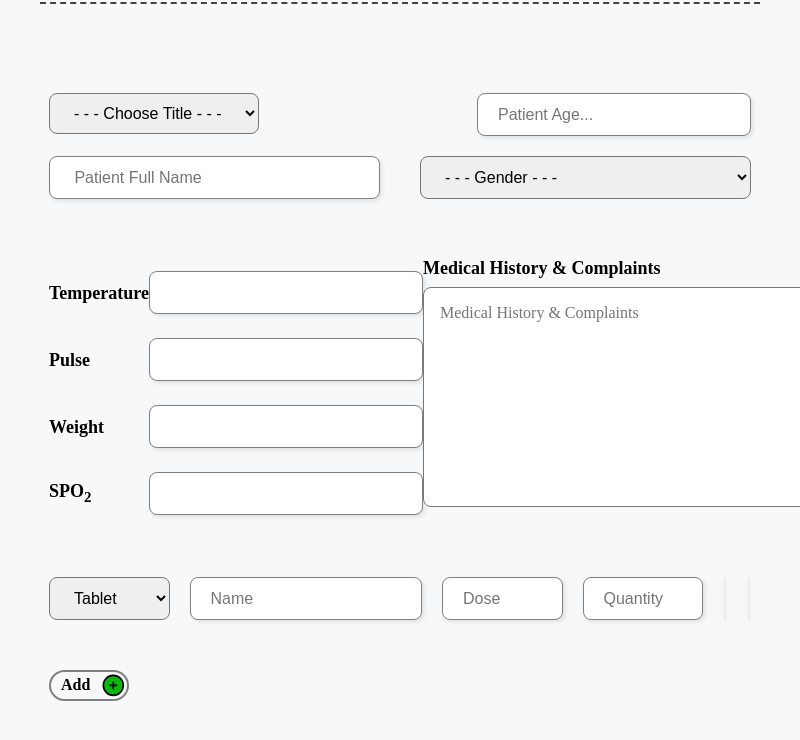
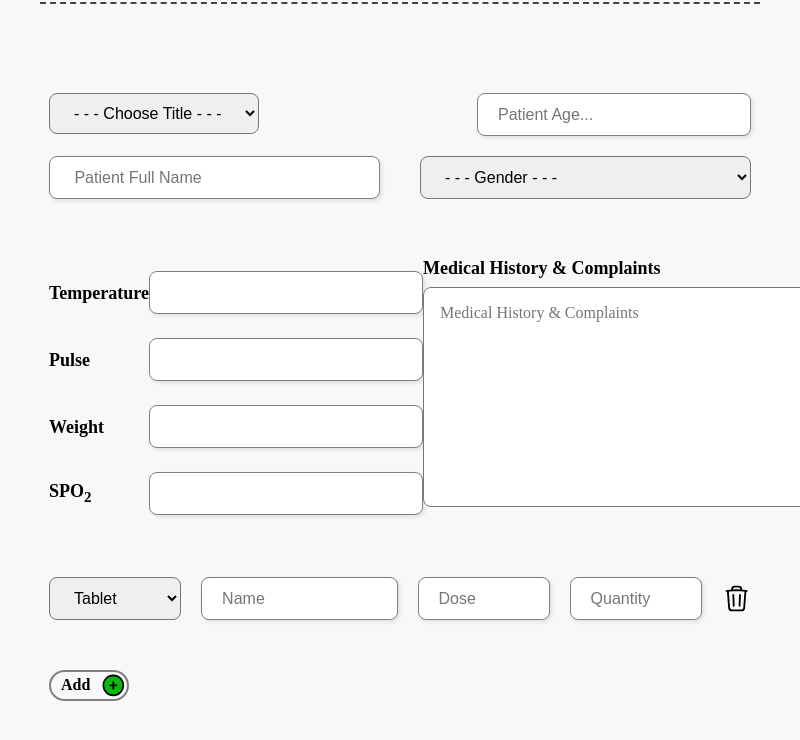
Before and after one commit to merajsiddiqui/medical-report-deskapp, an Electron app: page index.html in a window 800 px wide. Both pictures are taken after a click on the element "Add". Shown: the part 118-858 px from the top of the page. Drawn offline with Linux system fonts and the light colour scheme.

Commit message:
delete button added

```diff
--- a/renderer.js
+++ b/renderer.js
@@ -1,7 +1,11 @@
 const addBtn = document.querySelector(".add");
 
+let count = 0;
+
+let add = false;
+let dltele;
 addBtn.addEventListener("click", function () {
-  const html = `<div class="pre">
+  const html = `<div class="pre box-${count}">
     <select class="medicine-type">
       <option>Tablet</option>
       <option>Inject.</option>
@@ -10,9 +14,14 @@ addBtn.addEventListener("click", function () {
     <input class="medicine-name" type="text" placeHolder="Name">
     <input class="medicine-dose" type="text" placeholder="Dose">
     <input class="medicine-quantity" type="number" placeholder="Quantity">
-    <button><button>
+
+    <svg xmlns="http://www.w3.org/2000/svg" fill="none" viewBox="0 0 24 24" stroke-width="1.5" stroke="currentColor" class = "delete-element">
+        <path stroke-linecap="round" stroke-linejoin="round" d="M14.74 9l-.346 9m-4.788 0L9.26 9m9.968-3.21c.342.052.682.107 1.022.166m-1.022-.165L18.16 19.673a2.25 2.25 0 01-2.244 2.077H8.084a2.25 2.25 0 01-2.244-2.077L4.772 5.79m14.456 0a48.108 48.108 0 00-3.478-.397m-12 .562c.34-.059.68-.114 1.022-.165m0 0a48.11 48.11 0 013.478-.397m7.5 0v-.916c0-1.18-.91-2.164-2.09-2.201a51.964 51.964 0 00-3.32 0c-1.18.037-2.09 1.022-2.09 2.201v.916m7.5 0a48.667 48.667 0 00-7.5 0" />
+      </svg>
   </div>`;
 
   const pres = document.querySelector(".prescription");
-  pres.insertAdjacentHTML("afterbegin", html);
+  pres.insertAdjacentHTML("beforeend", html);
+  count++;
+  dltele = document.getElementsByClassName("delete-element");
 });
--- a/style.css
+++ b/style.css
@@ -148,26 +148,20 @@ textarea {
   display: flex;
   gap: 2rem;
   flex-direction: column;
-  justify-content: center;
 }
 
 .plus {
   width: 3.2rem;
-}
-
-svg {
   fill: rgb(11, 184, 16);
 }
 
 .pre {
   display: flex;
   gap: 2rem;
-  /* flex-grow: 0; */
-  /* justify-content: space-between; */
 }
 
 .medicine-name {
-  width: 40%;
+  width: 30%;
 }
 .medicine-dose {
   width: 20%;
@@ -179,3 +173,8 @@ svg {
 .medicine-type {
   width: 20%;
 }
+
+.delete-element {
+  width: 3.2rem;
+  cursor: pointer;
+}
```
